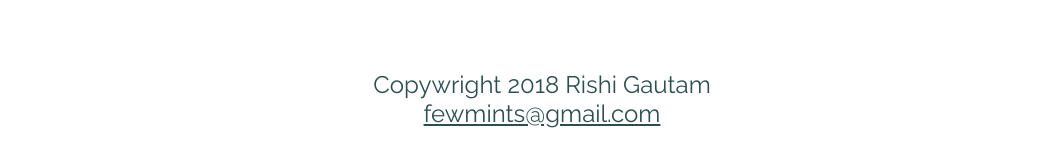
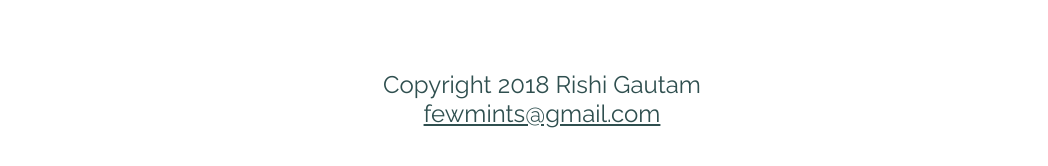
Before and after one commit to rockbender/rockbender.github.io, a plain HTML site: page pricefx/index.html in a window 1280 px wide. Shown: the part 2024-2190 px from the top of the page, without its empty margins (98-1146 px from the left). Drawn offline with Linux system fonts and the light colour scheme.

Commit message:
copyright

```diff
--- a/pricefx/index.html
+++ b/pricefx/index.html
@@ -29,7 +29,7 @@
 
     <div class="downloadBtn"><a href="pricefx Setup 0.1.0.exe">DOWNLOAD ver.0.1</a></div>
 
-    <div class="footer">Copywright 2018 Rishi Gautam<br>
+    <div class="footer">Copyright 2018 Rishi Gautam<br>
         <a class="email" href="mailto:someone@example.com?Subject=Price FX Suggestion" target="_top">fewmints@gmail.com</a></div>
 
     </body>
```
